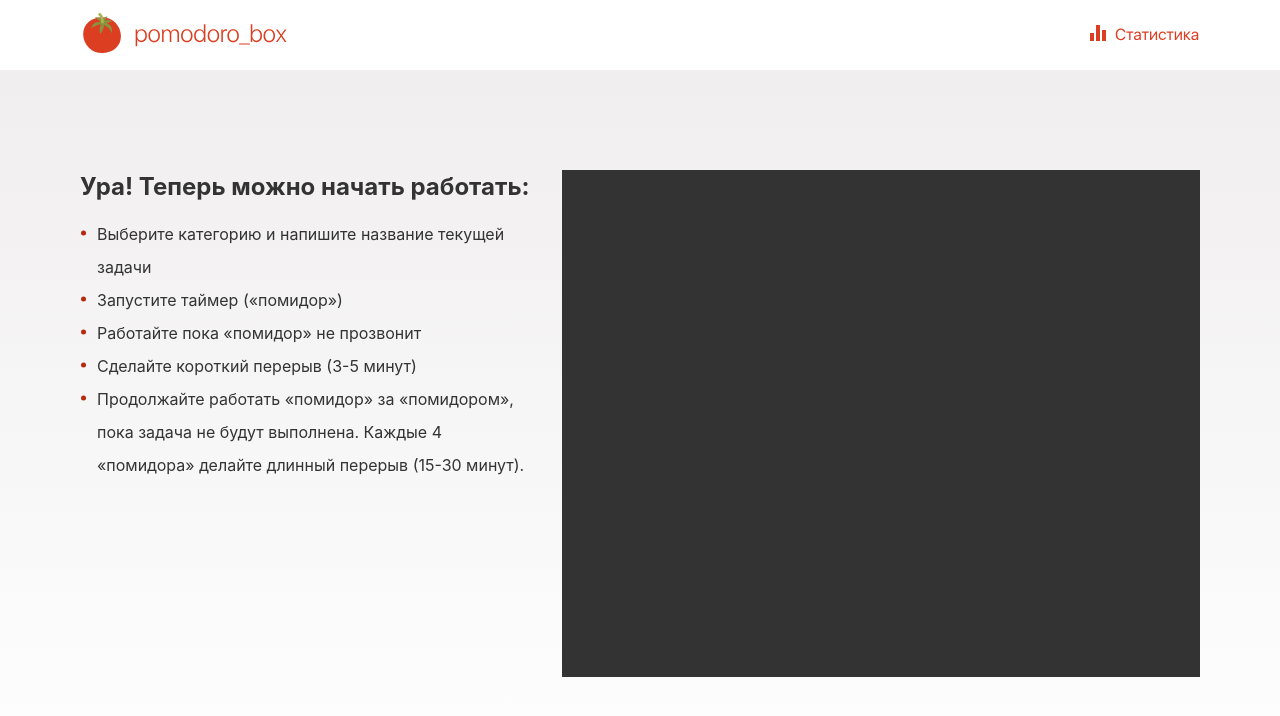
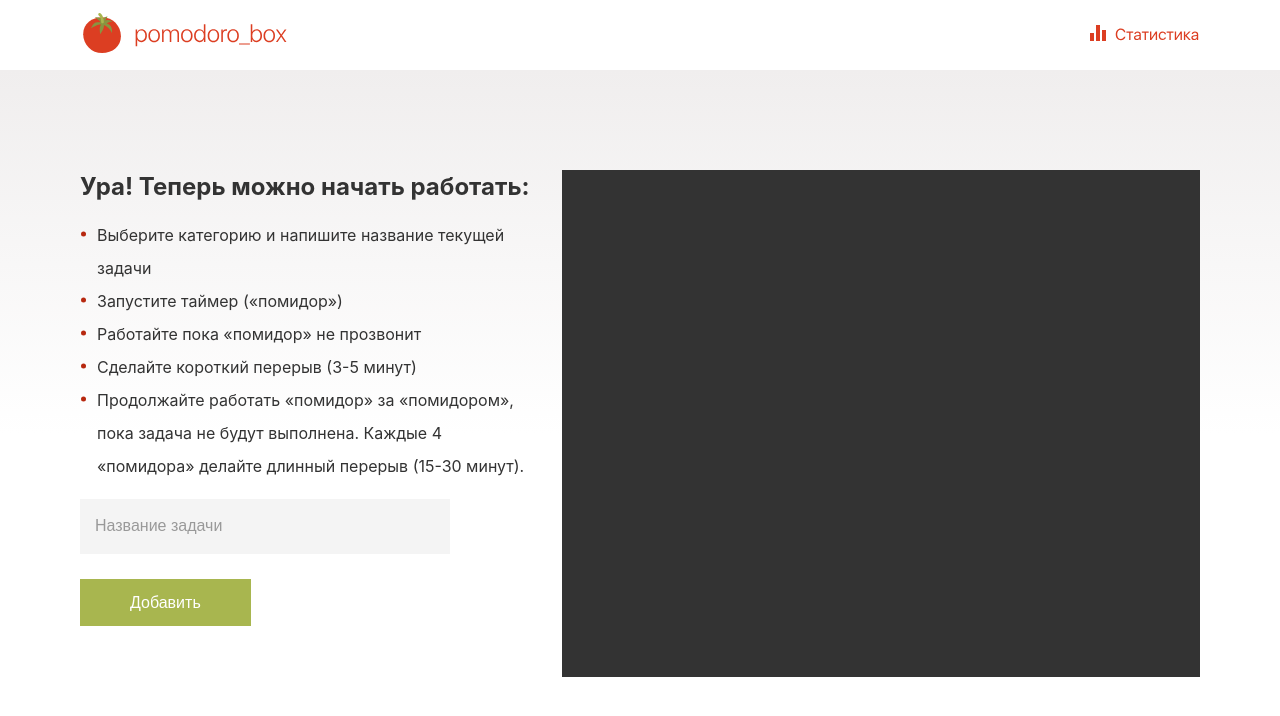
Before and after one commit to rostislavbelo/work-timer, a React (Create React App) app: page / in a window 1280 px wide. Shown: the top 716 px of the page. Built offline with nearby package versions, Linux system fonts and the light colour scheme.

Commit message:
Добавляет болванку менеджера задач

```diff
--- /dev/null
+++ b/src/TaskManager/TaskManager.tsx
@@ -0,0 +1,18 @@
+import React from 'react';
+import  './taskManager.css';
+
+
+export function TaskManager() {
+  return (
+    <div className="taskManager">
+        <form action="#">
+            <input type="text" placeholder="Название задачи" />
+            <button>Добавить</button>
+
+        </form>
+
+
+    </div>
+
+  );
+}
--- /dev/null
+++ b/src/TaskManager/index.ts
@@ -0,0 +1 @@
+export * from './TaskManager';
--- /dev/null
+++ b/src/TaskManager/taskManager.css
@@ -0,0 +1,29 @@
+.taskManager input {
+    width           : 100%;
+    max-width       : 370px;
+    height          : 55px;
+    background-color: #f4f4f4;
+    margin-bottom   : 25px;
+    padding         : 15px;
+    border          : none;
+}
+
+.taskManager input::placeholder {
+    font-size  : 16px;
+    font-weight: 300;
+    line-height: 17px;
+    color      : #999999;
+}
+
+.taskManager button {
+    display         : block;
+    background-color: #A8B64F;
+    padding         : 15px 50px 15px 50px;
+    font-size       : 16px;
+    font-weight     : 500;
+    line-height     : 17px;
+    letter-spacing  : 0em;
+    text-align      : center;
+    color: #FFFFFF;
+    border: none;
+}
--- a/src/index.css
+++ b/src/index.css
@@ -8,3 +8,16 @@ body {
 * {
   box-sizing: border-box;
 }
+
+button {
+  display         : block;
+  background-color: #a8b64f;
+  padding         : 15px 50px 15px 50px;
+  font-size       : 16px;
+  font-weight     : 500;
+  line-height     : 17px;
+  text-align      : center;
+  color: #ffffff;
+  border: none;
+  cursor: pointer;
+}
--- a/src/tasks/Tasks.tsx
+++ b/src/tasks/Tasks.tsx
@@ -1,5 +1,6 @@
 import React from 'react';
 import  './tasks.css';
+import { TaskManager } from '../TaskManager';
 
 
 export function Tasks() {
@@ -14,6 +15,7 @@ export function Tasks() {
                 <li>{"Сделайте короткий перерыв (3-5 минут)"}</li>
                 <li>{"Продолжайте работать «помидор» за «помидором», пока задача не будут выполнена. Каждые 4 «помидора» делайте длинный перерыв (15-30 минут)."}</li>
             </ul>
+            <TaskManager />
         </div>
         <div className="tasks__timer-block">
 
--- a/src/tasks/tasks.css
+++ b/src/tasks/tasks.css
@@ -1,15 +1,14 @@
 .tasks {
-    background: linear-gradient(#f0eeee, #ffffff);
+    background: linear-gradient(#f0eeee, #ffffff 50%);
     min-height: calc(100vh - 70px);
     padding   : 100px 80px;
     display: flex;
     justify-content: space-between;
 }
 
-
 .tasks ul {
     list-style-type: none;
-    margin         : 0;
+    margin         : 0 0 25 0;
     padding        : 0 0 0 17px;
 }
 
@@ -18,7 +17,7 @@
     font-size     : 16px;
     font-weight   : 400;
     line-height   : 33px;
-    color:  #333333;
+    color:           #333333;
 }
 
 .tasks li::after {
```
